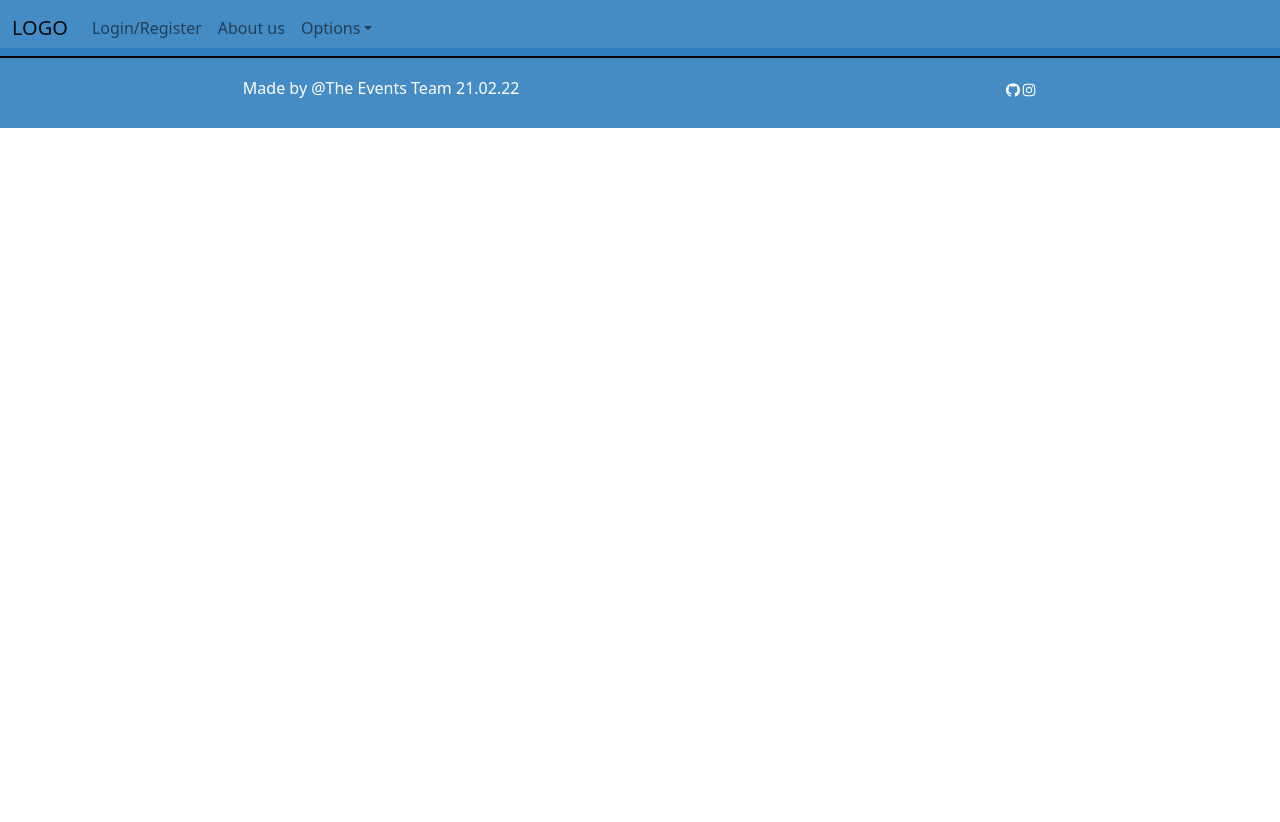
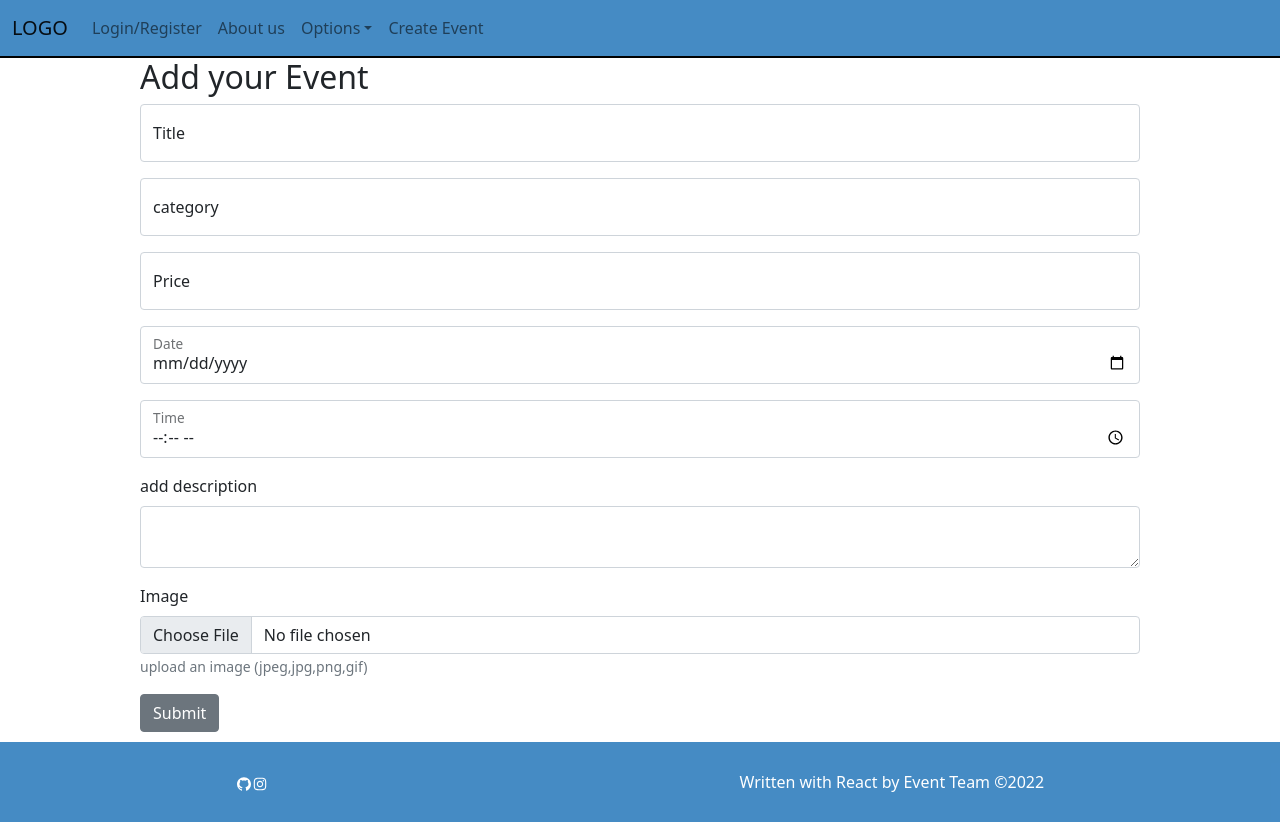
Before and after one commit to MuhandOsman/events-manager, a React (Create React App) app in the folder frontend/: page /create-event in a window 1280 px wide. Before the commit the page ends 800 px from the top, so only its background shows below. Built offline with nearby package versions, Linux system fonts and the light colour scheme; no server answers.

Commit message:
add create event form

```diff
--- a/frontend/src/App.js
+++ b/frontend/src/App.js
@@ -7,6 +7,7 @@ import Users from './components/Pages/user/Users';
 import About from './components/Pages/about/About';
 import Home from './components/Pages/home/Home';
 import EventDetail from "./components/Pages/eventDetail/EventDetail"
+import NewEvent from "./components/Pages/newEvent/NewEvent"
 import NotFound from './components/Pages/NotFound'
 import Footer from './components/Footer';
 import Header from "./components/Header";
@@ -20,6 +21,7 @@ function App() {
         <Route path="/" element={<Home/>} />
         <Route path="/event-detail" element={<EventDetail/>} />
         <Route path="/form" element={<Users />} />
+        <Route path="/create-event" element={<NewEvent/>} />
         <Route path="/about" element={<About/>} />
         <Route path="/pageNotFound" element={<NotFound/>} />
       </Routes>
--- a/frontend/src/components/Footer.jsx
+++ b/frontend/src/components/Footer.jsx
@@ -5,12 +5,12 @@ import { AiOutlineInstagram } from "react-icons/ai";
 const Footer = () => {
   return (
     <footer>
-      <div className="copyright">Made by @The Events Team 21.02.22</div>
 
       <div className="footer-icons">
         <AiFillGithub />
         <AiOutlineInstagram />
       </div>
+      <div className="copyright">Written with React by Event Team ©2022</div>
     </footer>
   );
 }
--- a/frontend/src/components/NavBar/NavBar.css
+++ b/frontend/src/components/NavBar/NavBar.css
@@ -10,3 +10,8 @@ a:visited {
 a {
     text-decoration: none;
 }
+
+/* .flex-nav {
+    display: flex;
+    justify-content: space-between;
+} */
--- a/frontend/src/components/NavBar/NavBar.jsx
+++ b/frontend/src/components/NavBar/NavBar.jsx
@@ -46,6 +46,9 @@ const NavBar = () => {
                   <DropdownItem>Reset</DropdownItem>
                 </DropdownMenu>
               </UncontrolledDropdown>
+              <NavItem>
+                <NavLink href="/create-event/">Create Event</NavLink>
+              </NavItem>
             </Nav>
           </Collapse>
         </Navbar>
--- a/frontend/src/components/Pages/eventDetail/EventDetail.jsx
+++ b/frontend/src/components/Pages/eventDetail/EventDetail.jsx
@@ -1,5 +1,7 @@
 import React from 'react'
 import {useLocation} from "react-router-dom";
+
+import "./eventDetail.css"
 
 const EventDetail = () => {
     const location = useLocation();
@@ -12,8 +14,9 @@ const EventDetail = () => {
                 <p>  <span>event date and time</span> <span>event address</span> </p>
                 <h3>{item.title} </h3>
                 <p>from (organizer)</p>
-                <p>{item.price}</p>
-                <h4>{item.description} </h4>
+                <p>Ticket price:{item.price} €</p>
+                <h4> about this event: {item.description} </h4>
+                <p>Lorem ipsum dolor sit amet, consectetur adipisicing elit. Error, autem nam. Sint a atque quisquam unde dolore tenetur ratione consectetur reiciendis. Veritatis provident omnis quod enim deleniti cupiditate optio, corporis quaerat, aliquam iusto ut nulla odio vel dolores. Unde autem a qui provident nesciunt deleniti quibusdam numquam. Amet perferendis quasi optio quam iusto eveniet voluptates totam, neque minima suscipit dolor ipsum sequi repellendus porro aut maiores vitae unde eligendi nemo provident id delectus qui. Vero consectetur ipsam, fugiat facere non harum reiciendis, deleniti in labore et architecto asperiores expedita ex incidunt sint ut. Neque nostrum totam fugiat accusantium repellat voluptatem?</p>
 
             </div>
             <div className="event-img">
--- /dev/null
+++ b/frontend/src/components/Pages/eventDetail/eventDetail.css
@@ -0,0 +1,38 @@
+* {
+    box-sizing: border-box;
+}
+.event-container {
+    max-width: 80%;
+    margin: 0 auto;
+
+
+    display: flex;
+    flex-wrap: wrap;
+}
+
+.event-details {
+    width:50%;
+    padding: 10px;
+}
+
+.event-img{
+    width:50%;
+
+}
+
+.event-img img {
+    width: 100%;
+}
+
+@media (max-width:1000px) {
+    .event-img {
+
+        width: 100%;
+    }
+    .event-container {
+       flex-direction:column-reverse;
+    }
+    .event-details {
+        width: 100%;
+    }
+}
--- /dev/null
+++ b/frontend/src/components/Pages/newEvent/NewEvent.jsx
@@ -0,0 +1,71 @@
+import React from "react";
+import { Button, Form, FormGroup, FormText, Input, Label } from "reactstrap";
+import "./newEvent.css";
+
+const NewEvent = () => {
+  return (
+    <section>
+      <div className="container">
+        <h2>Add your Event </h2>
+        <Form inline>
+          <FormGroup floating>
+            <Input id="title" name="title" placeholder="Title" type="title" />
+            <Label for="title">Title</Label>
+          </FormGroup>{" "}
+          <FormGroup floating>
+            <Input
+              id="category"
+              name="category"
+              placeholder="category"
+              type="category"
+            />
+            <Label for="category">category</Label>
+          </FormGroup>{" "}
+          <FormGroup floating>
+            <Input id="price" name="price" placeholder="price" type="price" />
+            <Label for="price">Price</Label>
+          </FormGroup>
+          {/* <FormGroup floating>
+            <Input
+              id="exampleEmail"
+              name="email"
+              placeholder="Email"
+              type="email"
+            />
+            <Label for="exampleEmail">Email</Label>
+          </FormGroup> */}
+          <FormGroup floating>
+            <Input
+              id="exampleDate"
+              name="date"
+              placeholder="date placeholder"
+              type="date"
+            />
+            <Label for="exampleDate">Date</Label>
+          </FormGroup>
+          <FormGroup floating>
+            <Input
+              id="exampleTime"
+              name="time"
+              placeholder="time placeholder"
+              type="time"
+            />
+            <Label for="exampleTime">Time</Label>
+          </FormGroup>
+          <FormGroup >
+            <Label for="exampleText">add description</Label>
+            <Input id="exampleText" name="text" type="textarea" placeholder="" />
+          </FormGroup>
+          <FormGroup>
+            <Label for="exampleFile">Image</Label>
+            <Input id="exampleFile" name="file" type="file" />
+            <FormText>upload an image (jpeg,jpg,png,gif)</FormText>
+          </FormGroup>
+          <Button>Submit</Button>
+        </Form>
+      </div>
+    </section>
+  );
+};
+
+export default NewEvent;
--- /dev/null
+++ b/frontend/src/components/Pages/newEvent/newEvent.css
@@ -0,0 +1,4 @@
+.container {
+    width: 80%;
+    margin: 10px auto;
+}
```
